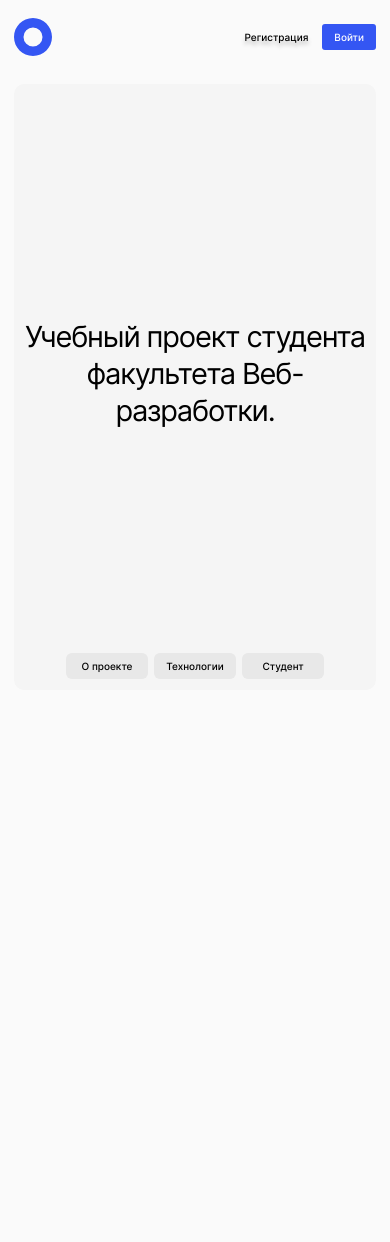
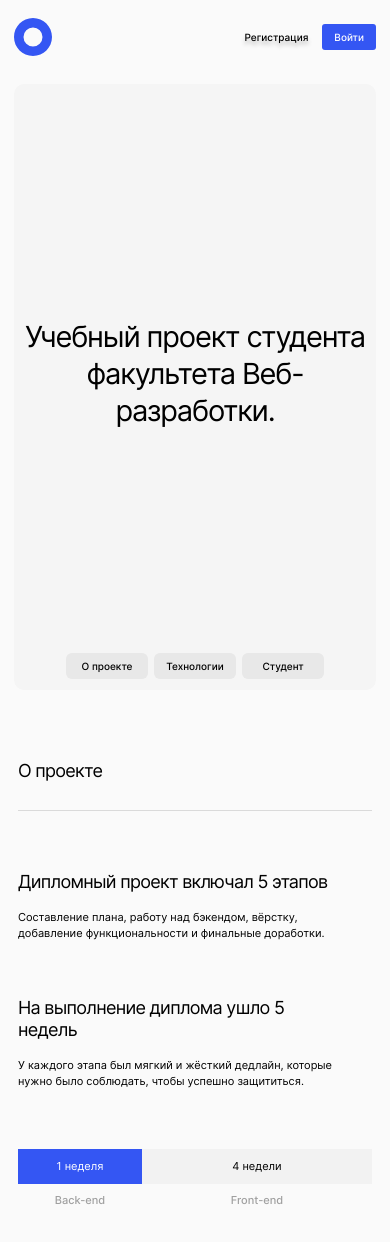
Before and after one commit to Anatoly-72/movies-explorer-frontend, a React (Create React App) app: page / in a window 390 px wide. Shown: the top 1242 px of the page. Before the commit the page ends 844 px from the top, so only its background shows below. Built offline with nearby package versions, Linux system fonts and the light colour scheme.

Commit message:
feat: добавить AboutProject

```diff
--- /dev/null
+++ b/src/components/AboutProject/AboutProject.css
@@ -0,0 +1,184 @@
+.about-project {
+  max-width: calc(100% - 140px);
+  margin: 0 auto;
+  padding: 119px 0 110px;
+  color: #000;
+}
+
+.about-project__title {
+  font-weight: 400;
+  font-size: 22px;
+  line-height: 27px;
+  letter-spacing: -0.04em;
+  border-bottom: 1px solid #000;
+  padding-bottom: 23px;
+  margin: 0;
+}
+
+.about-project__container {
+  display: flex;
+  justify-content: space-between;
+  align-items: flex-start;
+  gap: 40px;
+  margin-top: 70px;
+  margin-bottom: 110px;
+}
+
+.about-project__column {
+  max-width: 550px;
+}
+
+.about-project__subtitle {
+  font-weight: 400;
+  font-size: 20px;
+  line-height: 24px;
+  letter-spacing: -0.04em;
+  margin: 0;
+  padding: 0 0 26px;
+}
+
+.about-project__description {
+  font-weight: 400;
+  font-size: 14px;
+  line-height: 20px;
+  margin: 0;
+}
+
+.about-project__timeline {
+  display: flex;
+  height: 36px;
+  font-weight: 400;
+  font-size: 14px;
+  line-height: 17px;
+  margin-bottom: 14px;
+}
+
+.about-project__week {
+  display: flex;
+  align-items: center;
+  width: 20%;
+  justify-content: center;
+  background: #3456f3;
+  color: #fff;
+}
+
+.about-project__weeks {
+  display: flex;
+  align-items: center;
+  justify-content: center;
+  width: 80%;
+  background: #f2f2f2;
+  color: #000;
+}
+
+.about-project__time-text {
+  display: flex;
+  font-weight: 500;
+  font-size: 14px;
+  line-height: 17px;
+  color: #a0a0a0;
+}
+
+.about-project__backend-text {
+  display: flex;
+  align-items: center;
+  justify-content: center;
+  width: 20%;
+}
+
+.about-project__frontend-text {
+  display: flex;
+  align-items: center;
+  justify-content: center;
+  width: 80%;
+}
+
+@media screen and (max-width: 991px) {
+  .about-project {
+    max-width: calc(100% - 100px);
+    padding: 90px 0;
+  }
+
+  .about-project__container {
+    gap: 30px;
+    margin-bottom: 93px;
+  }
+
+  .about-project__column {
+    max-width: 319px;
+  }
+
+  .about-project__subtitle {
+    padding-bottom: 22px;
+  }
+
+  .about-project__description {
+    font-size: 12px;
+    line-height: 18px;
+  }
+
+  .about-project__week,
+  .about-project__backend-text {
+    width: 21%;
+  }
+
+  .about-project__weeks,
+  .about-project__frontend-text {
+    width: 79%;
+  }
+}
+
+@media screen and (max-width: 767px) {
+  .about-project {
+    max-width: calc(100% - 36px);
+    padding: 70px 0;
+  }
+
+  .about-project__title {
+    font-size: 18px;
+    line-height: 22px;
+    border-bottom: 1px solid #dadada;
+    margin-bottom: 60px;
+    padding-bottom: 28px;
+  }
+
+  .about-project__container {
+    flex-direction: column;
+    gap: 56px;
+    margin-top: 0;
+    margin-bottom: 60px;
+  }
+
+  .about-project__subtitle {
+    font-size: 18px;
+    line-height: 22px;
+    padding-bottom: 16px;
+  }
+
+  .about-project__description {
+    font-size: 11px;
+    line-height: 16px;
+  }
+
+  .about-project__timeline {
+    height: 35px;
+    font-size: 11px;
+    line-height: 13px;
+    margin-bottom: 10px;
+  }
+
+  .about-project__week,
+  .about-project__backend-text {
+    width: 35%;
+  }
+
+  .about-project__weeks,
+  .about-project__frontend-text {
+    width: 65%;
+  }
+
+  .about-project__time-text {
+    font-size: 11px;
+    line-height: 13px;
+  }
+}
--- /dev/null
+++ b/src/components/AboutProject/AboutProject.js
@@ -0,0 +1,41 @@
+import "./AboutProject.css";
+
+const AboutProject = () => {
+  return (
+    <section id="about-project" className="about-project">
+      <h2 className="about-project__title">О проекте</h2>
+      <div className="about-project__container">
+        <div className="about-project__column">
+          <h3 className="about-project__subtitle">
+            Дипломный проект включал 5 этапов
+          </h3>
+          <p className="about-project__description">
+            Составление плана, работу над бэкендом, вёрстку, добавление
+            функциональности и финальные доработки.
+          </p>
+        </div>
+        <div className="about-project__column">
+          <h3 className="about-project__subtitle">
+            На выполнение диплома ушло 5 недель
+          </h3>
+          <p className="about-project__description">
+            У каждого этапа был мягкий и жёсткий дедлайн, которые нужно было
+            соблюдать, чтобы успешно защититься.
+          </p>
+        </div>
+      </div>
+      <div>
+        <div className="about-project__timeline">
+          <div className="about-project__week">1 неделя</div>
+          <div className="about-project__weeks">4 недели</div>
+        </div>
+        <div className="about-project__time-text">
+          <div className="about-project__backend-text">Back-end</div>
+          <div className="about-project__frontend-text">Front-end</div>
+        </div>
+      </div>
+    </section>
+  );
+};
+
+export default AboutProject;
--- a/src/components/App/App.css
+++ b/src/components/App/App.css
@@ -1,5 +1,5 @@
 .app {
-  max-width: 1200px;
+  max-width: 1280px;
   min-height: 100vh;
   margin: 0 auto;
   box-sizing: border-box;
--- a/src/components/Main/Main.js
+++ b/src/components/Main/Main.js
@@ -1,5 +1,5 @@
 import Promo from "../Promo/Promo";
-// import AboutProject from "./AboutProject/AboutProject";
+import AboutProject from "../AboutProject/AboutProject";
 // import Techs from "./Techs/Techs";
 // import AboutMe from "./AboutMe/AboutMe";
 // import Portfolio from "./Portfolio/Portfolio";
@@ -8,8 +8,8 @@ function Main() {
   return (
     <>
       <Promo />
-      {/* <AboutProject />
-      <Techs />
+      <AboutProject />
+      {/* <Techs />
       <AboutMe />
       <Portfolio /> */}
     </>
```
